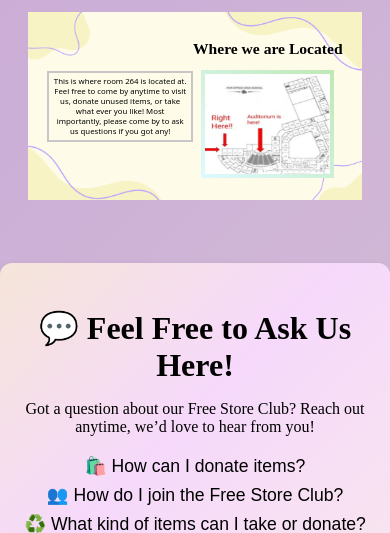
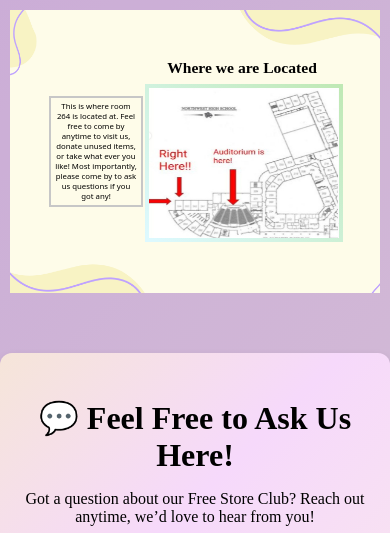
Before and after one commit to noobifyLol/Free-264-Project, a PHP site: page /Contact.html in a window 390 px wide. Shown: the part 179-712 px from the top of the page. Run offline with PHP 8.4, Linux system fonts and the light colour scheme; some libraries are stand-ins or nearby versions; some web fonts are replaced.

Commit message:
zoom fixes

```diff
--- a/.cssfiles/Contact.css
+++ b/.cssfiles/Contact.css
@@ -11,15 +11,18 @@ position : relative;
   flex-grow: 0;
   align-items: center;
   background-image: url(/pictures/scale.png);
-  background-size: contain;
+  background-size: cover;
   background-position: center;
   background-repeat: no-repeat;
-  padding : clamp(10px,5vw,50px);
+  padding : clamp(5px,10vw,50px);
+  overflow : hidden;
+  max-width: 1000px;
+  max-height: 525px;
 
 }
 .location img{
-  height : clamp(100px, 25vw, 475px);
-  width : clamp(125px, 30vw, 575px);
+  height : clamp(150px, 30vw, 475px);
+  width : clamp(190px, 30vw, 575px);
   border: 4px solid transparent; /* make base transparent */
     border-image: linear-gradient(45deg, rgb(161, 239, 255), rgb(251, 255, 139)) 1;
   animation: glow 5s linear infinite;
--- a/.cssfiles/media850.css
+++ b/.cssfiles/media850.css
@@ -215,8 +215,10 @@
   #img{
     transform: translateY(-100px);
   }
-  .location{
-    display : flex;
-    flex-direction: row;
+  .location img{
+    transform : translatey(-6px);
+  }
+  .location p{
+    max-width: 20ch;
   }
 }
```
